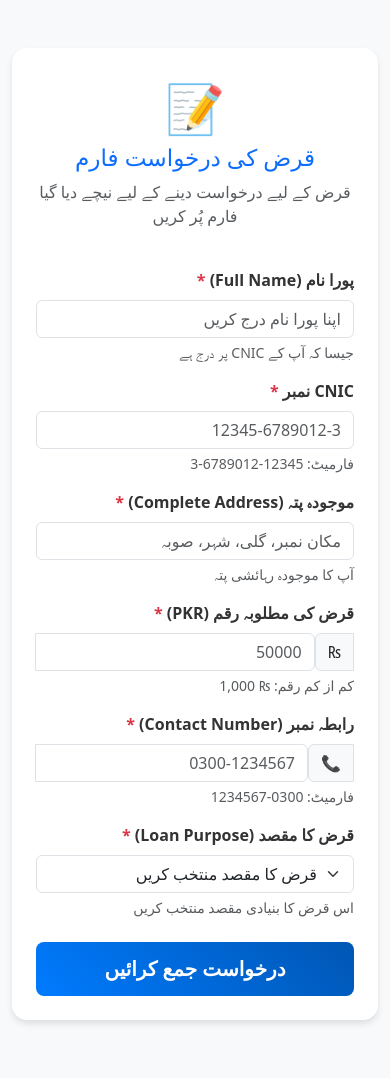
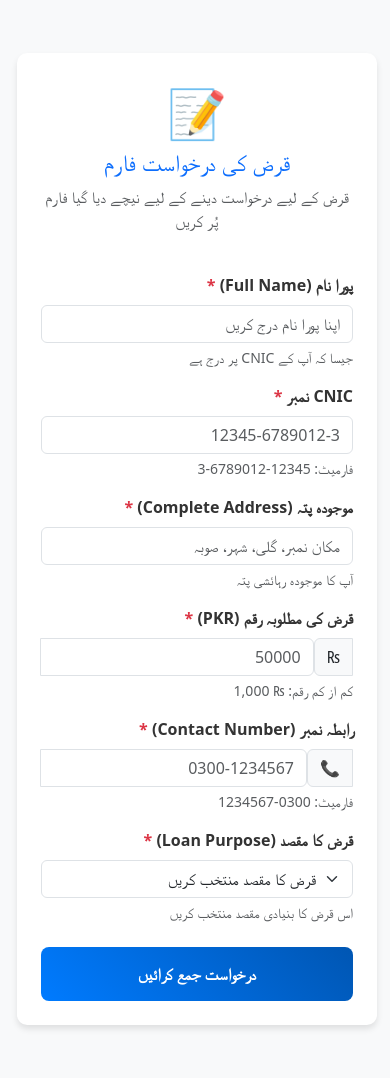
Before and after one commit to ghazanfariqbal630/Loan-Application, a Flask app: page / in a window 390 px wide. Before the commit the page ends 1024 px from the top, so only its background shows below. Run offline with Flask 3, Linux system fonts and the light colour scheme.

Commit message:
Update form.html

```diff
--- a/templates/form.html
+++ b/templates/form.html
@@ -1,10 +1,12 @@
 <!DOCTYPE html>
-<html lang="en">
+<html lang="ur" dir="rtl">
 <head>
   <meta charset="utf-8"/>
+  <meta name="viewport" content="width=device-width, initial-scale=1.0">
   <title>قرض کی درخواست فارم</title>
   <link href="https://cdn.jsdelivr.net/npm/bootstrap@5.3.3/dist/css/bootstrap.min.css" rel="stylesheet">
   <style>
+    /* بنیادی اسٹائلز */
     .card {
       border: none;
       border-radius: 15px;
@@ -62,6 +64,36 @@
         direction: rtl;
         text-align: right;
     }
+
+    /* موبائل اسٹائلز */
+    @media (max-width: 768px) {
+      .container {
+        padding: 10px;
+      }
+      .card {
+        margin: 5px;
+        padding: 15px;
+        border-radius: 10px;
+      }
+      .btn-primary {
+        padding: 15px;
+        font-size: 16px;
+        width: 100%;
+      }
+      input, select, textarea {
+        font-size: 16px; /* iOS پر zoom سے بچاؤ */
+      }
+      .col-md-6 {
+        margin-bottom: 15px;
+      }
+    }
+
+    /* ڈیسکٹاپ اسٹائلز */
+    @media (min-width: 992px) {
+      .container {
+        max-width: 800px;
+      }
+    }
   </style>
 </head>
 <body class="bg-light rtl-text">
@@ -79,7 +111,7 @@
 
   <div class="container py-5">
     <div class="row justify-content-center">
-      <div class="col-lg-6 col-md-8">
+      <div class="col-lg-8 col-md-10 col-12">
         <div class="card p-4">
           <div class="text-center mb-4">
             <div style="font-size: 3rem;">📝</div>
@@ -186,6 +218,7 @@
 
   <script src="https://cdn.jsdelivr.net/npm/bootstrap@5.3.3/dist/js/bootstrap.bundle.min.js"></script>
   <script>
+    // آپ کا موجودہ JavaScript کوڈ یہاں رہے گا
     let selectedSpecialProgram = null;
     let programLinks = {
       "PMYP Prime Minister Youth Business & Agriculture": {
```
